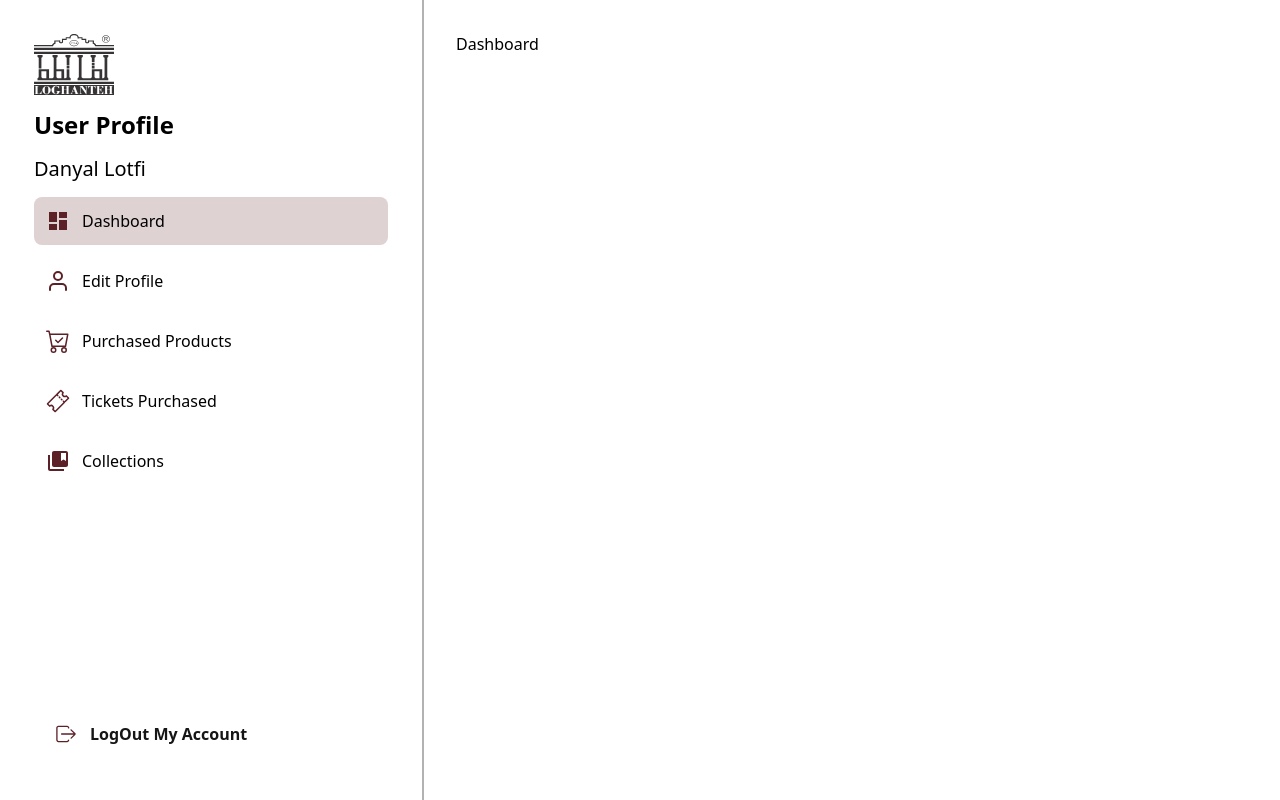
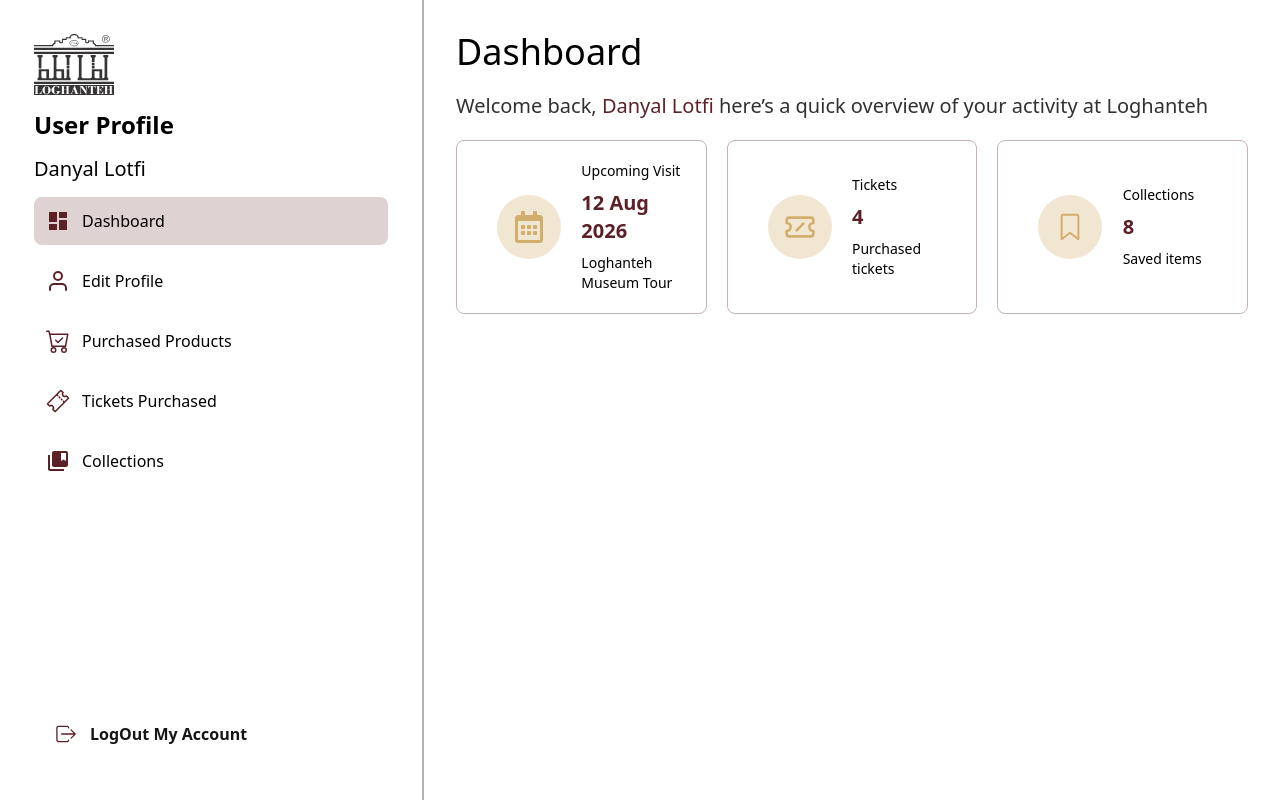
Before and after one commit to iXZed026/Loghante-Project, a Next.js app in the folder Develop/Frontend/: page /en/profile in a window 1280 px wide. Built offline with nearby package versions, Linux system fonts and the light colour scheme.

Commit message:
ProfileDashboardActivity component completed

```diff
--- a/Develop/Frontend/src/app/[locale]/profile/page.tsx
+++ b/Develop/Frontend/src/app/[locale]/profile/page.tsx
@@ -1,8 +1,32 @@
-import React from 'react'
+import ProfileDashboardActivity from '@/features/profile/componenets/dashboard/ProfileDashboardActivity';
 
 function Dashboard() {
   return (
-    <div>Dashboard</div>
+    <div>
+      {/* Dashboard Header */}
+      <div className='fcol gap-5 mb-5'>
+        <h2 className='font-medium md:text-4xl text-2xl'>
+          Dashboard
+        </h2>
+        <span
+          className='md:text-xl text-black-light-utility'
+        >Welcome back,
+          <span className='text-crimson'> Danyal Lotfi</span>
+          <span> here’s a quick overview of your activity at Loghanteh</span>
+        </span>
+
+      </div>
+      {/* Activity Boxes */}
+      <ProfileDashboardActivity />
+      {/* Next Visit Boxes */}
+      <div>
+
+      </div>
+      {/* Discover Museums Fesktop */}
+      <div>
+
+      </div>
+    </div>
   )
 }
 
--- a/Develop/Frontend/src/app/globals.css
+++ b/Develop/Frontend/src/app/globals.css
@@ -47,6 +47,10 @@ body {
 
   .text-hover-crimson {
     @apply hover:text-[var(--crimson-hover-color)];
+  }
+
+  .border-crimson-opacity{
+    @apply border-[#5C212759]
   }
 
   .text-black-utility {
--- /dev/null
+++ b/Develop/Frontend/src/features/profile/componenets/dashboard/ProfileDashboardActivity.tsx
@@ -0,0 +1,87 @@
+import { cn } from '@/lib/utils/cn'
+import React from 'react'
+import { FaRegCalendarAlt } from 'react-icons/fa'
+import { GoBookmark } from 'react-icons/go'
+import { LuTicketSlash } from 'react-icons/lu'
+
+function ProfileDashboardActivity() {
+    return (
+        <div className='grid grid-cols-12 gap-5'>
+            {/* Upcoming Visit */}
+            <div className={cn(
+                "xl:col-span-4 col-span-12",
+                "py-5 px-5",
+                "border-1 border-crimson-opacity",
+                "rounded-lg",
+                "fcc",
+            )}>
+                {/* Icon */}
+                <div className='fcc w-full'>
+                    <div className='bg-[#d2af6d4f] rounded-full p-4'>
+                        <FaRegCalendarAlt
+                            className='size-8 text-[var(--gold-color)]'
+                        />
+                    </div>
+                </div>
+                <div className='fcol gap-2 w-full text-sm'>
+                    <span>Upcoming Visit</span>
+                    <span className='font-semibold text-xl text-crimson'>
+                        12 Aug 2026
+                    </span>
+                    <span>Loghanteh Museum Tour</span>
+                </div>
+            </div>
+            {/* Upcoming Visit */}
+            <div className={cn(
+                "xl:col-span-4 col-span-12",
+                "py-5 px-5",
+                "border-1 border-crimson-opacity",
+                "rounded-lg",
+                "fcc",
+            )}>
+                {/* Icon */}
+                <div className='fcc w-full'>
+                    <div className='bg-[#d2af6d4f] rounded-full p-4'>
+                        <LuTicketSlash
+                            className='size-8 text-[var(--gold-color)]'
+                        />
+                    </div>
+                </div>
+                <div className='fcol gap-2 w-full text-sm'>
+                    <span>Tickets</span>
+                    <span className='font-semibold text-xl text-crimson'>
+                        4
+                    </span>
+                    <span>Purchased tickets</span>
+                </div>
+            </div>
+
+            {/* Upcoming Visit */}
+            <div className={cn(
+                "xl:col-span-4 col-span-12",
+                "py-5 px-5",
+                "border-1 border-crimson-opacity",
+                "rounded-lg",
+                "fcc",
+            )}>
+                {/* Icon */}
+                <div className='fcc w-full'>
+                    <div className='bg-[#d2af6d4f] rounded-full p-4'>
+                        <GoBookmark
+                            className='size-8 text-[var(--gold-color)]'
+                        />
+                    </div>
+                </div>
+                <div className='fcol gap-2 w-full text-sm'>
+                    <span>Collections</span>
+                    <span className='font-semibold text-xl text-crimson'>
+                        8
+                    </span>
+                    <span>Saved items</span>
+                </div>
+            </div>
+        </div>
+    )
+}
+
+export default ProfileDashboardActivity
```
